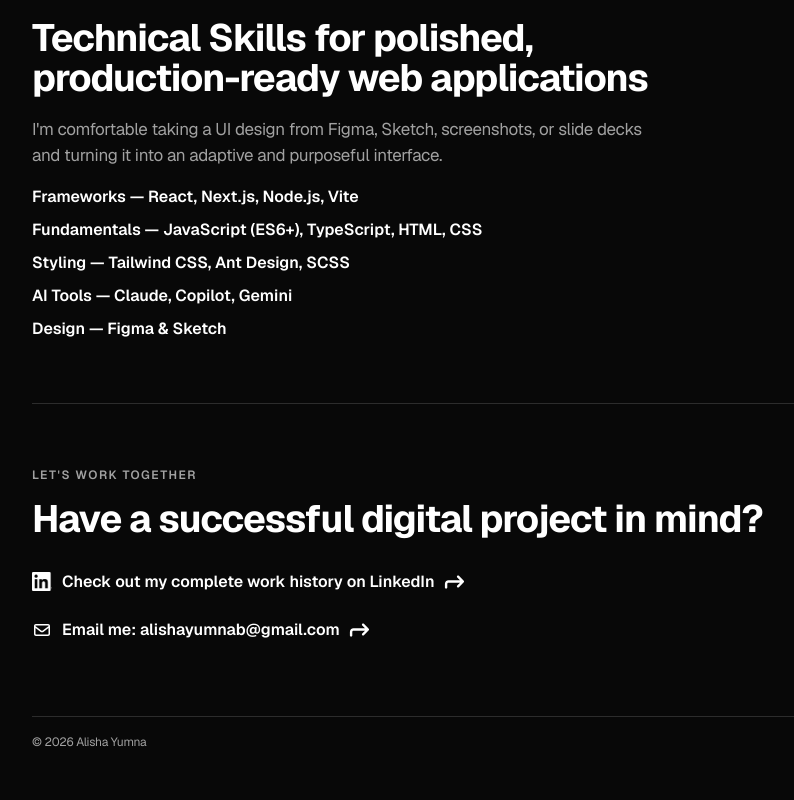
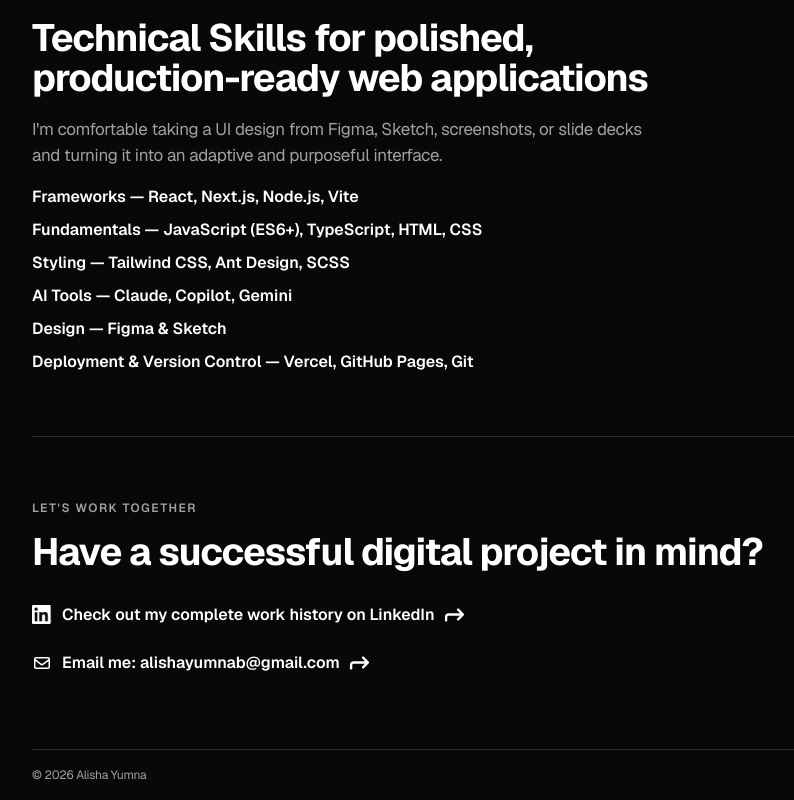
Before and after one commit to alishayb/mywebsite, a React (Vite) app: page / in a window 1280 px wide. Shown: the part 1495-2295 px from the top of the page, without its empty margins (32-826 px from the left). Before the commit the page ends 2262 px from the top, so only its background shows below. Built offline with nearby package versions, Linux system fonts and the light colour scheme.

Commit message:
add deployment skills

```diff
--- a/src/App.tsx
+++ b/src/App.tsx
@@ -209,6 +209,7 @@ The app allows users to upload recipes from photos and PDFs and ask cooking-rela
           <li>Styling — Tailwind CSS, Ant Design, SCSS</li>
           <li>AI Tools — Claude, Copilot, Gemini</li>
           <li>Design — Figma & Sketch</li>
+          <li>Deployment & Version Control — Vercel, GitHub Pages, Git</li>
         </ul>
       </motion.section>
       <motion.section
```
